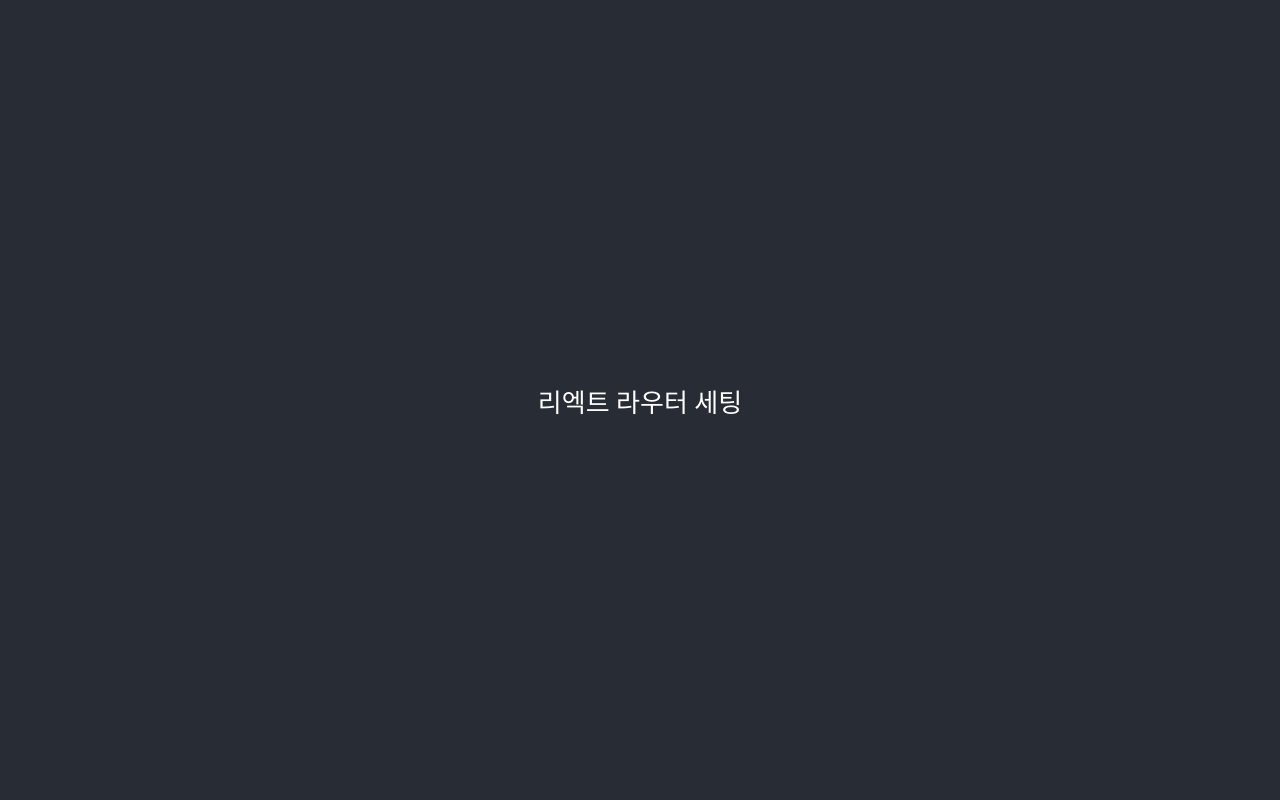
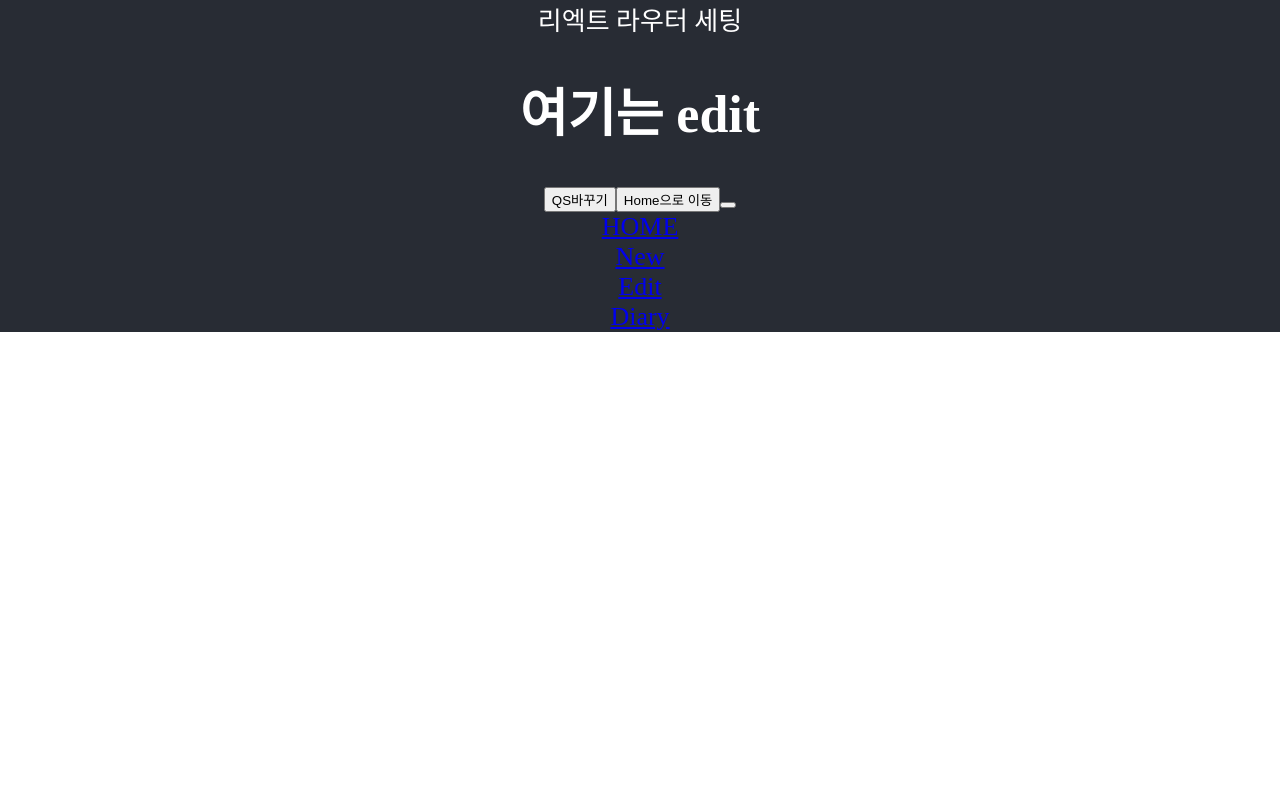
Before and after one commit to gwangseok2/react-diary-emotion, a React (Create React App) app: page /edit in a window 1280 px wide. Shown: the top 800 px of the page. Built offline with nearby package versions, Linux system fonts and the light colour scheme; the HTML template or start-up script is replaced by a standard one.

Commit message:
[ + ] path variable , query string , paga moving

```diff
--- a/src/App.css
+++ b/src/App.css
@@ -4,7 +4,6 @@
 
 .App-header {
   background-color: #282c34;
-  min-height: 100vh;
   display: flex;
   flex-direction: column;
   align-items: center;
--- a/src/pages/Diary.js
+++ b/src/pages/Diary.js
@@ -1,9 +1,14 @@
 import React from 'react';
+import { useParams } from 'react-router-dom';
 
 const Diary = () => {
+  // path variable을 모아서 객체로 만들어줌
+  const { id } = useParams();
+  console.log(id);
+
   return (
     <div>
-      <h1>여기는 diary야</h1>
+      <h1>여기는 {id}번째 일기야</h1>
     </div>
   );
 };
--- a/src/pages/Edit.js
+++ b/src/pages/Edit.js
@@ -1,9 +1,34 @@
 import React from 'react';
+import { useNavigate, useSearchParams } from 'react-router-dom';
 
 const Edit = () => {
+  const navigate = useNavigate();
+  const [searchParams, setSearchParams] = useSearchParams();
+
+  const id = searchParams.get('id');
+  console.log('id:', id);
+
+  const mode = searchParams.get('mode');
+  console.log('mode:', mode);
+
   return (
     <div>
       <h1>여기는 edit</h1>
+      <button onClick={() => setSearchParams({ who: 'sging' })}>
+        QS바꾸기
+      </button>
+      <button
+        onClick={() => {
+          navigate('/home');
+        }}
+      >
+        Home으로 이동
+      </button>
+      <button
+        onClick={() => {
+          navigate(-1);
+        }}
+      ></button>
     </div>
   );
 };
```
Also changed, not shown: src/App.js (+5 -3 lines).
